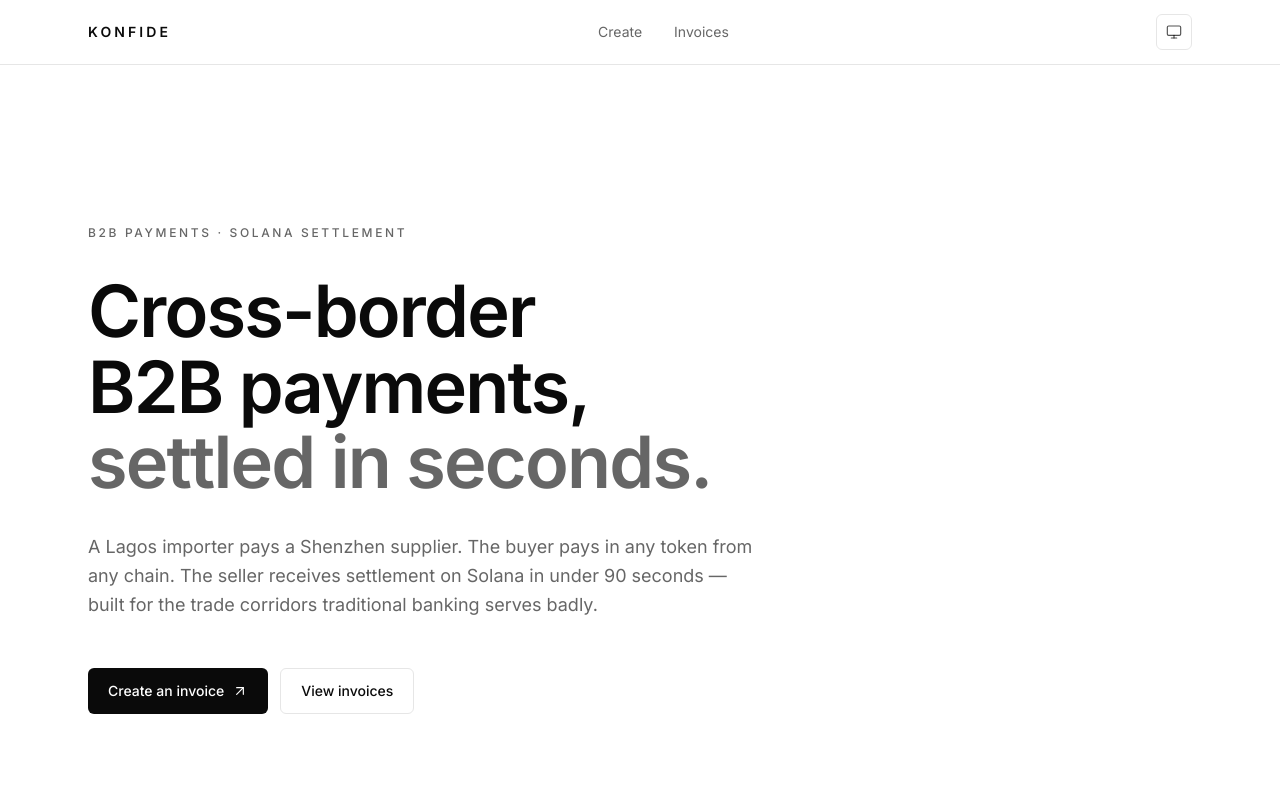
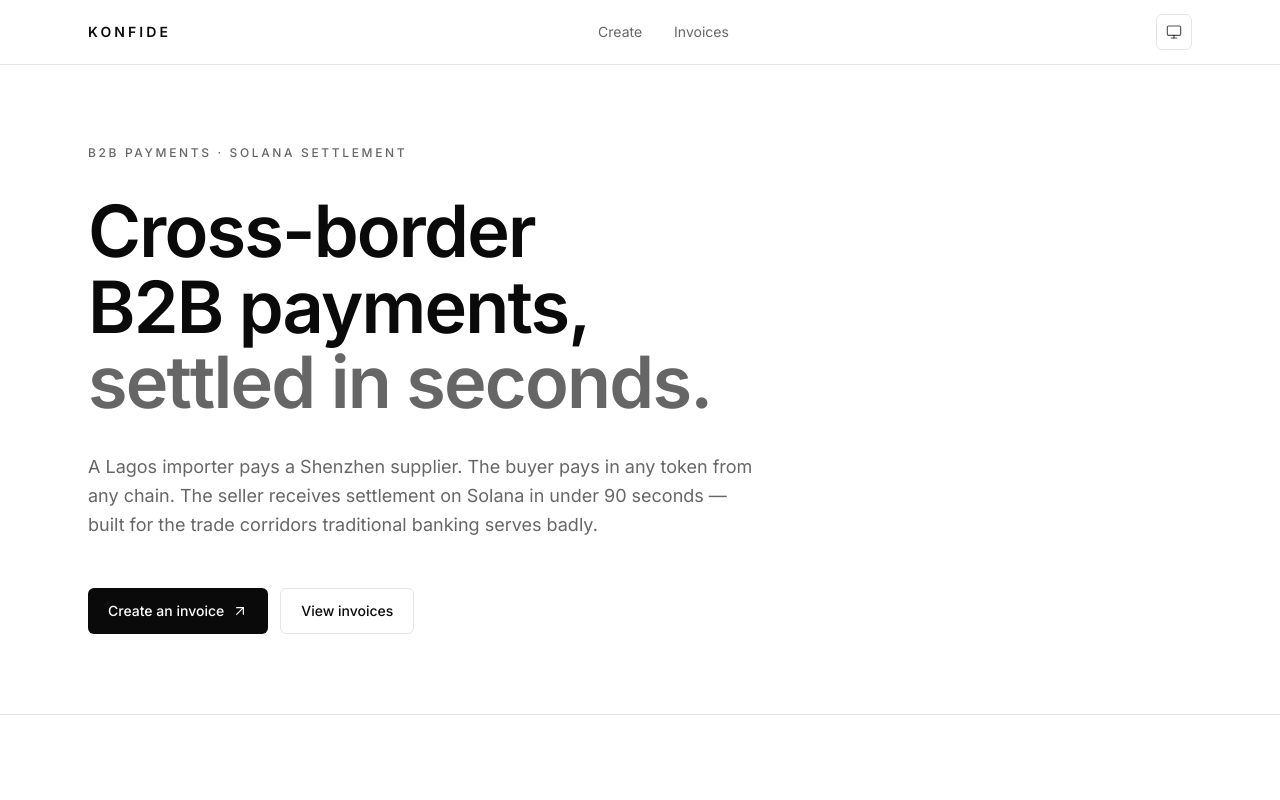
Before and after one commit to ezedike-evan/konfide, a Next.js app in the folder apps/web/: page / in a window 1280 px wide. Shown: the top 800 px of the page. Built offline with nearby package versions, Linux system fonts and the light colour scheme.

Commit message:
style: adjust dark mode theme colors and reduce hero section vertical padding

```diff
--- a/apps/web/app/globals.css
+++ b/apps/web/app/globals.css
@@ -31,8 +31,8 @@
   }
 
   .dark {
-    --background: 0 0% 4%;
-    --foreground: 0 0% 98%;
+    --background: 0 0% 3%;
+    --foreground: 0 0% 99%;
     --muted: 0 0% 10%;
     --muted-foreground: 0 0% 60%;
     --border: 0 0% 16%;
--- a/apps/web/app/page.tsx
+++ b/apps/web/app/page.tsx
@@ -6,7 +6,7 @@
   return (
     <main className="bg-background text-foreground">
       <section className="border-b border-border">
-        <div className="mx-auto max-w-6xl px-6 py-24 sm:py-32 lg:py-40">
+        <div className="mx-auto max-w-6xl px-6 py-20">
           <p className="text-xs font-medium uppercase tracking-[0.22em] text-muted-foreground">
             B2B payments · Solana settlement
           </p>
```
